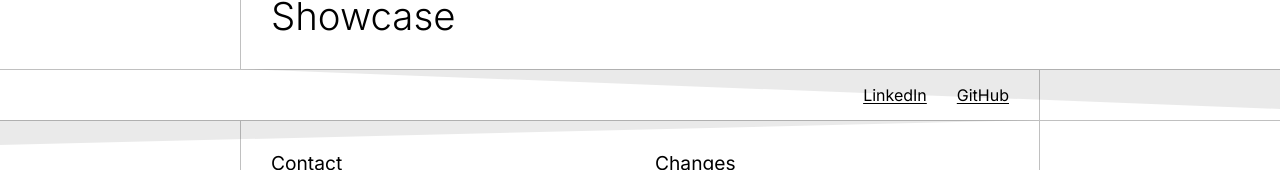
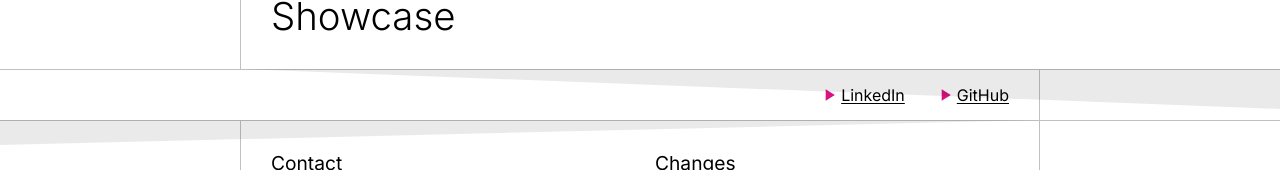
Before and after one commit to simon-robertson/simon-robertson-io, a Next.js app: page /showcase in a window 1280 px wide. Shown: the part 282-452 px from the top of the page. Built offline with nearby package versions, Linux system fonts and the light colour scheme.

Commit message:
Add a splash of colour

```diff
--- a/src/components/page-navigation-external/index.tsx
+++ b/src/components/page-navigation-external/index.tsx
@@ -1,3 +1,5 @@
+import { PlayArrow } from "@/components/icons/play-arrow"
+
 export function PageNavigationExternal() {
     return (
         <nav className="row">
@@ -5,8 +7,15 @@ export function PageNavigationExternal() {
                 className="col-mid page-navigation page-navigation-external"
                 data-shadow-source="right"
             >
-                <a href="https://www.linkedin.com/in/simon-robertson-9459a7292">LinkedIn</a>
-                <a href="https://github.com/simon-robertson">GitHub</a>
+                <a
+                    className="with-icon"
+                    href="https://www.linkedin.com/in/simon-robertson-9459a7292"
+                >
+                    <PlayArrow /> LinkedIn
+                </a>
+                <a className="with-icon" href="https://github.com/simon-robertson">
+                    <PlayArrow /> GitHub
+                </a>
             </div>
         </nav>
     )
--- a/src/components/sections/recommendations-section/index.tsx
+++ b/src/components/sections/recommendations-section/index.tsx
@@ -20,7 +20,7 @@ export async function RecommendationsSection() {
             <blockquote key={info.source} cite={info.source}>
                 {lineNodes}
                 <nav>
-                    <a className="with-arrow" href={info.source}>
+                    <a className="with-icon" href={info.source}>
                         <PlayArrow />
                         {info.author}
                     </a>
--- a/src/globals.css
+++ b/src/globals.css
@@ -2,6 +2,7 @@ html {
     --color-edge: #c0c0c0;
     --color-page-background: #ffffff;
     --color-page-foreground: #000000;
+    --color-primary: #d71282;
     --space-1: 10px;
     --space-2: calc(var(--space-1) * 2);
     --space-3: calc(var(--space-1) * 3);
@@ -61,14 +62,15 @@ a {
     text-underline-offset: 2px;
 }
 
-a.with-arrow {
+a.with-icon {
     display: inline-flex;
     flex-direction: row;
     align-items: center;
     gap: 2px;
 }
 
-a.with-arrow svg {
+a.with-icon svg {
+    fill: var(--color-primary);
     width: 20px;
     height: 20px;
 }
@@ -119,6 +121,7 @@ figure img {
 }
 
 .col-min.edge svg {
+    fill: var(--color-primary);
     width: 48px;
     height: 48px;
 }
```
